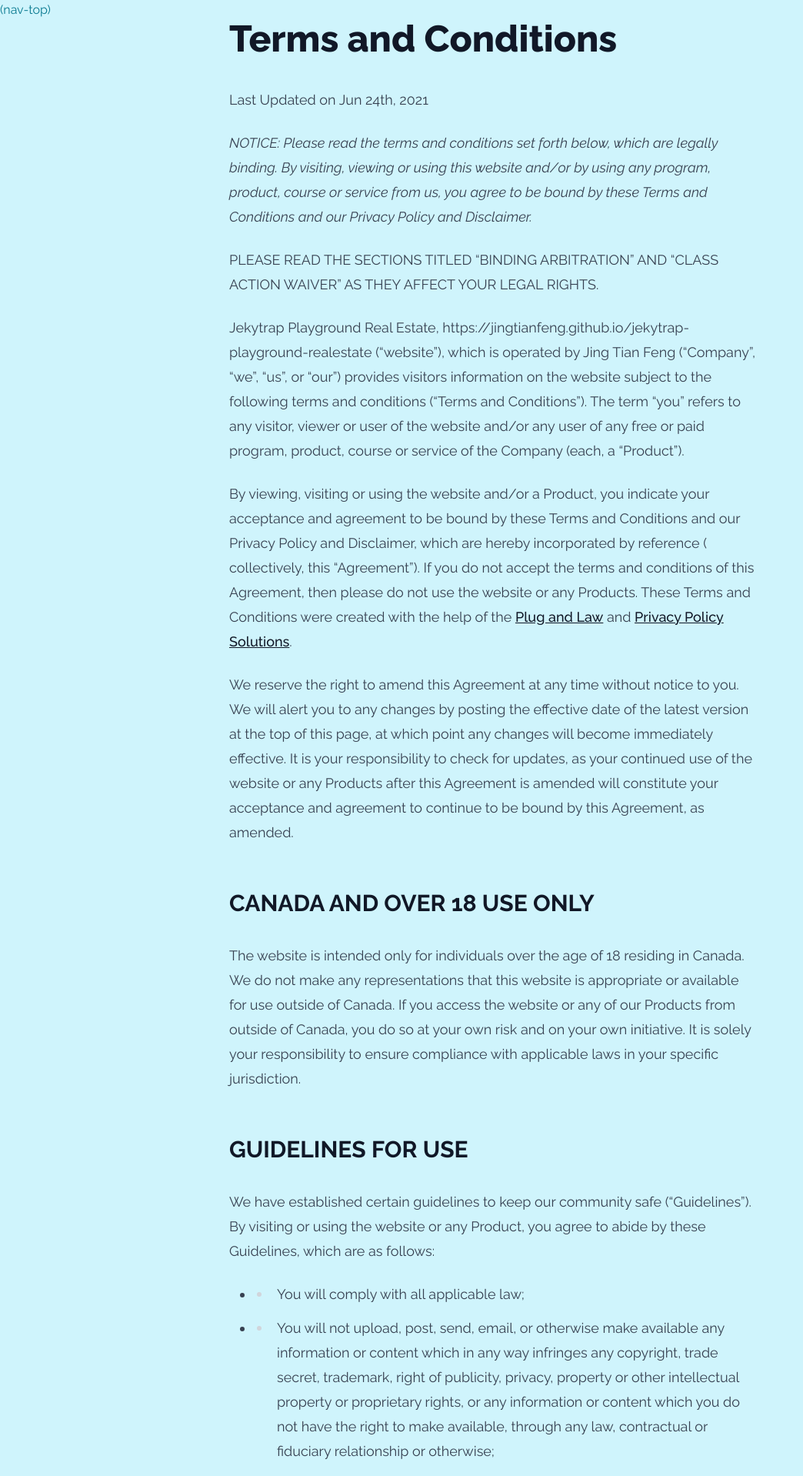
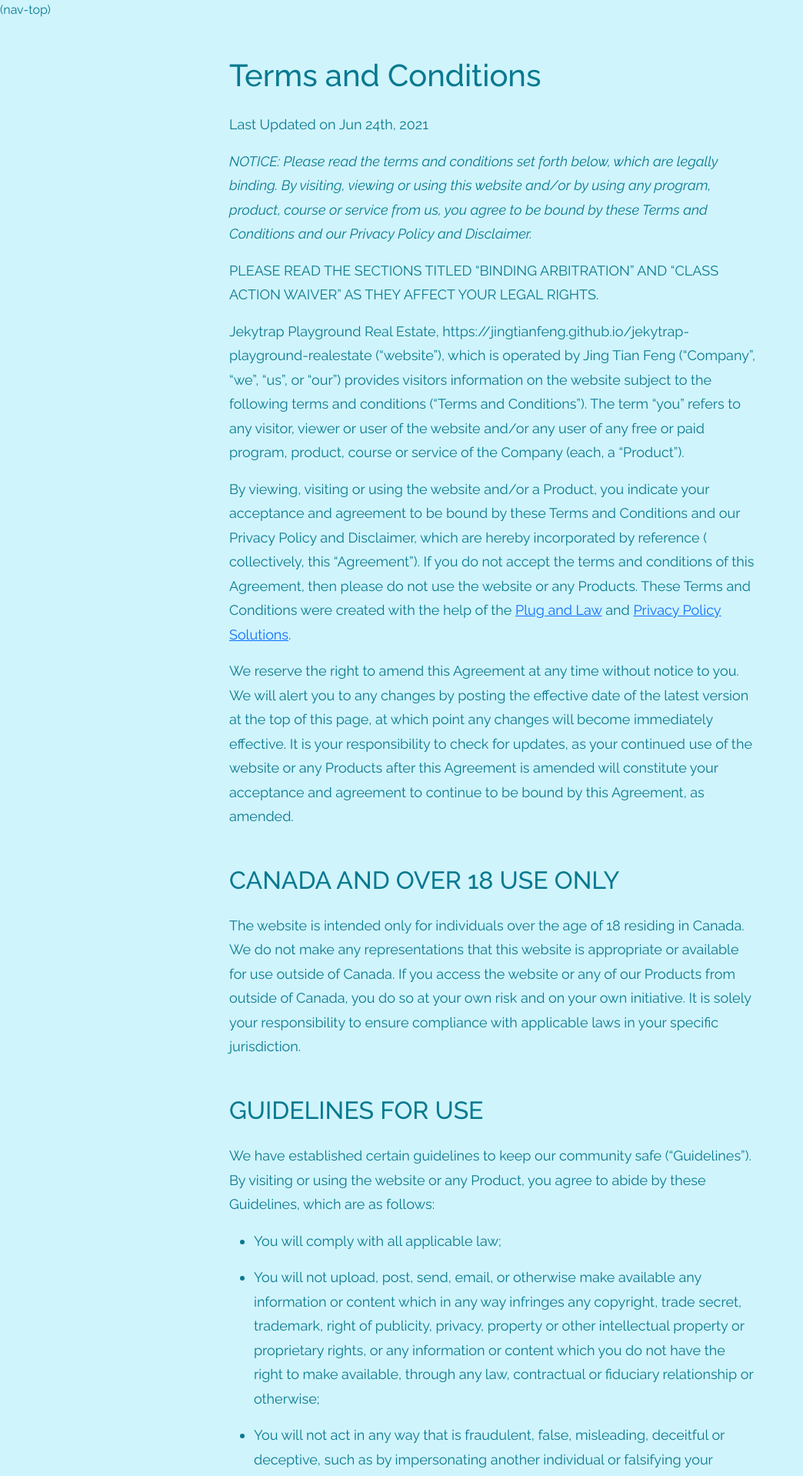
Before and after one commit to jingtianfeng/jekytrap-playground-realestate, a Jekyll site: the page built from terms.md, in a window 1280 px wide. Shown: the top 1918 px of the page at 77% size, without its empty margins (0-1044 px from the left). Built offline with Jekyll 4.4.1, drawn with Linux system fonts in a browser that asks for light colours.

Commit message:
Restart _prose.sass

```diff
--- a/_layouts/post.html
+++ b/_layouts/post.html
@@ -3,7 +3,7 @@ layout: default
 ---
 
 <article>
-    <div class="prose prose-lg mx-auto px-3">
+    <div class="prose">
         {{ content }}
     </div>
 </article>
--- /dev/null
+++ b/_sass/_prose.sass
@@ -0,0 +1,13 @@
+.prose
+  max-width: 65ch
+  margin: 0 auto
+  padding: 0 map-get($spacers, 3)
+  font-size: 1.125rem
+  line-height: 1.75
+
+  h1, h2
+    margin-top: map-get($spacers, 5)
+    margin-bottom: map-get($spacers, 4)
+
+  ul > li:not(:last-child)
+    margin-bottom: map-get($spacers, 3)
--- a/_sass/_prose.scss
+++ /dev/null
@@ -1,580 +0,0 @@
-.prose {
-  color: #374151;
-  max-width: 65ch;
-}
-
-.prose [class~="lead"] {
-  color: #4b5563;
-  font-size: 1.25em;
-  line-height: 1.6;
-  margin-top: 1.2em;
-  margin-bottom: 1.2em;
-}
-
-.prose a {
-  color: #111827;
-  text-decoration: underline;
-  font-weight: 500;
-}
-
-.prose strong {
-  color: #111827;
-  font-weight: 600;
-}
-
-.prose ol[type="A"] {
-  --list-counter-style: upper-alpha;
-}
-
-.prose ol[type="a"] {
-  --list-counter-style: lower-alpha;
-}
-
-.prose ol[type="A s"] {
-  --list-counter-style: upper-alpha;
-}
-
-.prose ol[type="a s"] {
-  --list-counter-style: lower-alpha;
-}
-
-.prose ol[type="I"] {
-  --list-counter-style: upper-roman;
-}
-
-.prose ol[type="i"] {
-  --list-counter-style: lower-roman;
-}
-
-.prose ol[type="I s"] {
-  --list-counter-style: upper-roman;
-}
-
-.prose ol[type="i s"] {
-  --list-counter-style: lower-roman;
-}
-
-.prose ol[type="1"] {
-  --list-counter-style: decimal;
-}
-
-.prose ol > li {
-  position: relative;
-  padding-left: 1.75em;
-}
-
-.prose ol > li::before {
-  content: counter(list-item, var(--list-counter-style, decimal)) ".";
-  position: absolute;
-  font-weight: 400;
-  color: #6b7280;
-  left: 0;
-}
-
-.prose ul > li {
-  position: relative;
-  padding-left: 1.75em;
-}
-
-.prose ul > li::before {
-  content: "";
-  position: absolute;
-  background-color: #d1d5db;
-  border-radius: 50%;
-  width: 0.375em;
-  height: 0.375em;
-  top: calc(0.875em - 0.1875em);
-  left: 0.25em;
-}
-
-.prose hr {
-  border-color: #e5e7eb;
-  border-top-width: 1px;
-  margin-top: 3em;
-  margin-bottom: 3em;
-}
-
-.prose blockquote {
-  font-weight: 500;
-  font-style: italic;
-  color: #111827;
-  border-left-width: 0.25rem;
-  border-left-color: #e5e7eb;
-  margin-top: 1.6em;
-  margin-bottom: 1.6em;
-  padding-left: 1em;
-}
-
-.prose blockquote p:first-of-type::before {
-  content: open-quote;
-}
-
-.prose blockquote p:last-of-type::after {
-  content: close-quote;
-}
-
-.prose h1 {
-  color: #111827;
-  font-weight: 800;
-  font-size: 2.25em;
-  margin-top: 0;
-  margin-bottom: 0.8888889em;
-  line-height: 1.1111111;
-}
-
-.prose h2 {
-  color: #111827;
-  font-weight: 700;
-  font-size: 1.5em;
-  margin-top: 2em;
-  margin-bottom: 1em;
-  line-height: 1.3333333;
-}
-
-.prose h3 {
-  color: #111827;
-  font-weight: 600;
-  font-size: 1.25em;
-  margin-top: 1.6em;
-  margin-bottom: 0.6em;
-  line-height: 1.6;
-}
-
-.prose h4 {
-  color: #111827;
-  font-weight: 600;
-  margin-top: 1.5em;
-  margin-bottom: 0.5em;
-  line-height: 1.5;
-}
-
-.prose figure figcaption {
-  color: #6b7280;
-  font-size: 0.875em;
-  line-height: 1.4285714;
-  margin-top: 0.8571429em;
-}
-
-.prose code {
-  color: #111827;
-  font-weight: 600;
-  font-size: 0.875em;
-}
-
-.prose code::before {
-  content: "`";
-}
-
-.prose code::after {
-  content: "`";
-}
-
-.prose a code {
-  color: #111827;
-}
-
-.prose pre {
-  color: #e5e7eb;
-  background-color: #1f2937;
-  overflow-x: auto;
-  font-size: 0.875em;
-  line-height: 1.7142857;
-  margin-top: 1.7142857em;
-  margin-bottom: 1.7142857em;
-  border-radius: 0.375rem;
-  padding: 0.8571429em 1.1428571em;
-}
-
-.prose pre code {
-  background-color: transparent;
-  border-width: 0;
-  border-radius: 0;
-  padding: 0;
-  font-weight: 400;
-  color: inherit;
-  font-size: inherit;
-  font-family: inherit;
-  line-height: inherit;
-}
-
-.prose pre code::before {
-  content: none;
-}
-
-.prose pre code::after {
-  content: none;
-}
-
-.prose table {
-  width: 100%;
-  table-layout: auto;
-  text-align: left;
-  margin-top: 2em;
-  margin-bottom: 2em;
-  font-size: 0.875em;
-  line-height: 1.7142857;
-}
-
-.prose thead {
-  color: #111827;
-  font-weight: 600;
-  border-bottom-width: 1px;
-  border-bottom-color: #d1d5db;
-}
-
-.prose thead th {
-  vertical-align: bottom;
-  padding-right: 0.5714286em;
-  padding-bottom: 0.5714286em;
-  padding-left: 0.5714286em;
-}
-
-.prose tbody tr {
-  border-bottom-width: 1px;
-  border-bottom-color: #e5e7eb;
-}
-
-.prose tbody tr:last-child {
-  border-bottom-width: 0;
-}
-
-.prose tbody td {
-  vertical-align: top;
-  padding: 0.5714286em;
-}
-
-.prose {
-  font-size: 1rem;
-  line-height: 1.75;
-}
-
-.prose p {
-  margin-top: 1.25em;
-  margin-bottom: 1.25em;
-}
-
-.prose img {
-  margin-top: 2em;
-  margin-bottom: 2em;
-}
-
-.prose video {
-  margin-top: 2em;
-  margin-bottom: 2em;
-}
-
-.prose figure {
-  margin-top: 2em;
-  margin-bottom: 2em;
-}
-
-.prose figure > * {
-  margin-top: 0;
-  margin-bottom: 0;
-}
-
-.prose h2 code {
-  font-size: 0.875em;
-}
-
-.prose h3 code {
-  font-size: 0.9em;
-}
-
-.prose ol {
-  margin-top: 1.25em;
-  margin-bottom: 1.25em;
-}
-
-.prose ul {
-  margin-top: 1.25em;
-  margin-bottom: 1.25em;
-}
-
-.prose li {
-  margin-top: 0.5em;
-  margin-bottom: 0.5em;
-}
-
-.prose > ul > li p {
-  margin-top: 0.75em;
-  margin-bottom: 0.75em;
-}
-
-.prose > ul > li > *:first-child {
-  margin-top: 1.25em;
-}
-
-.prose > ul > li > *:last-child {
-  margin-bottom: 1.25em;
-}
-
-.prose > ol > li > *:first-child {
-  margin-top: 1.25em;
-}
-
-.prose > ol > li > *:last-child {
-  margin-bottom: 1.25em;
-}
-
-.prose ul ul, .prose ul ol, .prose ol ul, .prose ol ol {
-  margin-top: 0.75em;
-  margin-bottom: 0.75em;
-}
-
-.prose hr + * {
-  margin-top: 0;
-}
-
-.prose h2 + * {
-  margin-top: 0;
-}
-
-.prose h3 + * {
-  margin-top: 0;
-}
-
-.prose h4 + * {
-  margin-top: 0;
-}
-
-.prose thead th:first-child {
-  padding-left: 0;
-}
-
-.prose thead th:last-child {
-  padding-right: 0;
-}
-
-.prose tbody td:first-child {
-  padding-left: 0;
-}
-
-.prose tbody td:last-child {
-  padding-right: 0;
-}
-
-.prose > :first-child {
-  margin-top: 0;
-}
-
-.prose > :last-child {
-  margin-bottom: 0;
-}
-
-.prose-lg {
-  font-size: 1.125rem;
-  line-height: 1.7777778;
-}
-
-.prose-lg p {
-  margin-top: 1.3333333em;
-  margin-bottom: 1.3333333em;
-}
-
-.prose-lg [class~="lead"] {
-  font-size: 1.2222222em;
-  line-height: 1.4545455;
-  margin-top: 1.0909091em;
-  margin-bottom: 1.0909091em;
-}
-
-.prose-lg blockquote {
-  margin-top: 1.6666667em;
-  margin-bottom: 1.6666667em;
-  padding-left: 1em;
-}
-
-.prose-lg h1 {
-  font-size: 2.6666667em;
-  margin-top: 0;
-  margin-bottom: 0.8333333em;
-  line-height: 1;
-}
-
-.prose-lg h2 {
-  font-size: 1.6666667em;
-  margin-top: 1.8666667em;
-  margin-bottom: 1.0666667em;
-  line-height: 1.3333333;
-}
-
-.prose-lg h3 {
-  font-size: 1.3333333em;
-  margin-top: 1.6666667em;
-  margin-bottom: 0.6666667em;
-  line-height: 1.5;
-}
-
-.prose-lg h4 {
-  margin-top: 1.7777778em;
-  margin-bottom: 0.4444444em;
-  line-height: 1.5555556;
-}
-
-.prose-lg img {
-  margin-top: 1.7777778em;
-  margin-bottom: 1.7777778em;
-}
-
-.prose-lg video {
-  margin-top: 1.7777778em;
-  margin-bottom: 1.7777778em;
-}
-
-.prose-lg figure {
-  margin-top: 1.7777778em;
-  margin-bottom: 1.7777778em;
-}
-
-.prose-lg figure > * {
-  margin-top: 0;
-  margin-bottom: 0;
-}
-
-.prose-lg figure figcaption {
-  font-size: 0.8888889em;
-  line-height: 1.5;
-  margin-top: 1em;
-}
-
-.prose-lg code {
-  font-size: 0.8888889em;
-}
-
-.prose-lg h2 code {
-  font-size: 0.8666667em;
-}
-
-.prose-lg h3 code {
-  font-size: 0.875em;
-}
-
-.prose-lg pre {
-  font-size: 0.8888889em;
-  line-height: 1.75;
-  margin-top: 2em;
-  margin-bottom: 2em;
-  border-radius: 0.375rem;
-  padding: 1em 1.5em;
-}
-
-.prose-lg ol {
-  margin-top: 1.3333333em;
-  margin-bottom: 1.3333333em;
-}
-
-.prose-lg ul {
-  margin-top: 1.3333333em;
-  margin-bottom: 1.3333333em;
-}
-
-.prose-lg li {
-  margin-top: 0.6666667em;
-  margin-bottom: 0.6666667em;
-}
-
-.prose-lg ol > li {
-  padding-left: 1.6666667em;
-}
-
-.prose-lg ol > li::before {
-  left: 0;
-}
-
-.prose-lg ul > li {
-  padding-left: 1.6666667em;
-}
-
-.prose-lg ul > li::before {
-  width: 0.3333333em;
-  height: 0.3333333em;
-  top: calc(0.8888889em - 0.1666667em);
-  left: 0.2222222em;
-}
-
-.prose-lg > ul > li p {
-  margin-top: 0.8888889em;
-  margin-bottom: 0.8888889em;
-}
-
-.prose-lg > ul > li > *:first-child {
-  margin-top: 1.3333333em;
-}
-
-.prose-lg > ul > li > *:last-child {
-  margin-bottom: 1.3333333em;
-}
-
-.prose-lg > ol > li > *:first-child {
-  margin-top: 1.3333333em;
-}
-
-.prose-lg > ol > li > *:last-child {
-  margin-bottom: 1.3333333em;
-}
-
-.prose-lg ul ul, .prose-lg ul ol, .prose-lg ol ul, .prose-lg ol ol {
-  margin-top: 0.8888889em;
-  margin-bottom: 0.8888889em;
-}
-
-.prose-lg hr {
-  margin-top: 3.1111111em;
-  margin-bottom: 3.1111111em;
-}
-
-.prose-lg hr + * {
-  margin-top: 0;
-}
-
-.prose-lg h2 + * {
-  margin-top: 0;
-}
-
-.prose-lg h3 + * {
-  margin-top: 0;
-}
-
-.prose-lg h4 + * {
-  margin-top: 0;
-}
-
-.prose-lg table {
-  font-size: 0.8888889em;
-  line-height: 1.5;
-}
-
-.prose-lg thead th {
-  padding-right: 0.75em;
-  padding-bottom: 0.75em;
-  padding-left: 0.75em;
-}
-
-.prose-lg thead th:first-child {
-  padding-left: 0;
-}
-
-.prose-lg thead th:last-child {
-  padding-right: 0;
-}
-
-.prose-lg tbody td {
-  padding: 0.75em;
-}
-
-.prose-lg tbody td:first-child {
-  padding-left: 0;
-}
-
-.prose-lg tbody td:last-child {
-  padding-right: 0;
-}
-
-.prose-lg > :first-child {
-  margin-top: 0;
-}
-
-.prose-lg > :last-child {
-  margin-bottom: 0;
-}
```
